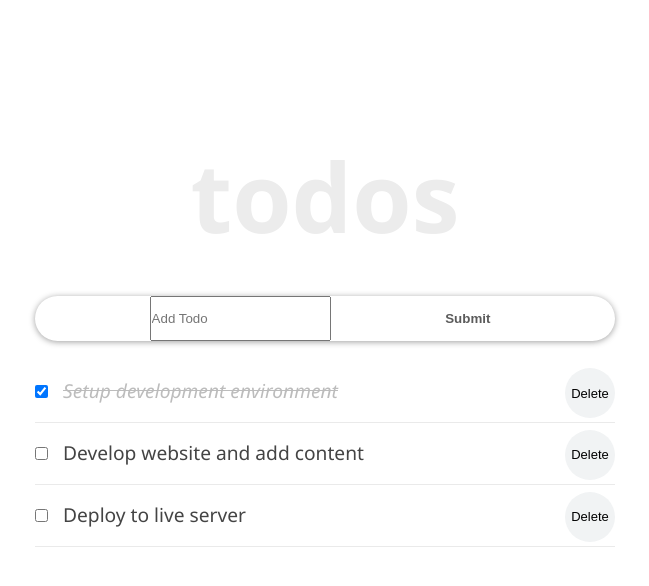
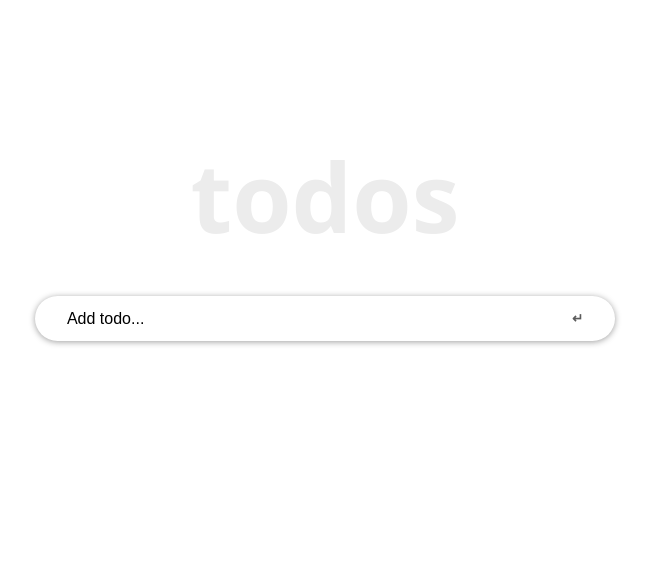
Before and after one commit to MrOmachi/Todo-App-React, a React (Create React App) app: page / in a window 1280 px wide. Shown: the top 586 px of the page, without its empty margins (315-964 px from the left). Built offline with nearby package versions, Linux system fonts and the light colour scheme.

Commit message:
Fix eslint errors

```diff
--- a/src/components/InputTodo.js
+++ b/src/components/InputTodo.js
@@ -1,41 +1,37 @@
-import React, { Component } from "react";
+import React, { useState } from 'react';
 
-class InputTodo extends Component {
-  state = {
-    title: "",
+const InputTodo = (props) => {
+  const [title, setTitle] = useState('');
+
+  const onChange = (e) => {
+    setTitle(e.target.value);
   };
 
-  onChange = (e) => {
-    this.setState({
-      title: e.target.value,
-    });
-  };
-
-  handleSubmit = (e) => {
+  const handleSubmit = (e) => {
     e.preventDefault();
-    if (this.state.title.trim()) {
-      this.props.addTodoProps(this.state.title);
-      this.setState({
-        title: "",
-      });
+    if (title.trim()) {
+      props.addTodoProps(title);
+      setTitle('');
     } else {
-      alert("Please write item");
+      alert('Please write item');
     }
   };
 
-  render() {
   return (
-      <form onSubmit={this.handleSubmit} className="form-container">
+    <form onSubmit={handleSubmit} className="form-container">
       <input
         type="text"
-          placeholder="Add Todo"
-          value={this.state.title}
-          onChange={this.onChange}
+        className="input-text"
+        placeholder="Add todo..."
+        value={title}
+        name="title"
+        onChange={onChange}
       />
-        <button className="input-submit">Submit</button>
+      <button type="submit" className="input-submit">
+        ↵
+      </button>
     </form>
   );
-  }
-}
+};
 
 export default InputTodo;
--- a/src/components/TodoContainer.js
+++ b/src/components/TodoContainer.js
@@ -1,33 +1,27 @@
-import React, { Component } from "react";
-import Header from "./Header";
-import InputTodo from "./InputTodo";
-import TodosList from "./TodosList";
-import { v4 as uuidv4 } from "uuid";
+import React, { useState, useEffect } from 'react';
+import { v4 as uuidv4 } from 'uuid';
+import Header from './Header';
+import InputTodo from './InputTodo';
+import TodosList from './TodosList';
 
-class TodoContainer extends Component {
-  state = {
-    todos: [
-      {
-        id: uuidv4(),
-        title: "Setup development environment",
-        completed: true,
-      },
-      {
-        id: uuidv4(),
-        title: "Develop website and add content",
-        completed: false,
-      },
-      {
-        id: uuidv4(),
-        title: "Deploy to live server",
-        completed: false,
-      },
-    ],
-  };
+const TodoContainer = () => {
+  function getInitialTodos() {
+    // getting stored items
+    const temp = localStorage.getItem('todos');
+    const savedTodos = JSON.parse(temp);
+    return savedTodos || [];
+  }
 
-  handleChange = (id) => {
-    this.setState((prevState) => ({
-      todos: prevState.todos.map((todo) => {
+  const [todos, setTodos] = useState(getInitialTodos());
+
+  useEffect(() => {
+    // storing todos items
+    const temp = JSON.stringify(todos);
+    localStorage.setItem('todos', temp);
+  }, [todos]);
+
+  const handleChange = (id) => {
+    setTodos((prevState) => prevState.map((todo) => {
       if (todo.id === id) {
         return {
           ...todo,
@@ -35,59 +29,47 @@ class TodoContainer extends Component {
         };
       }
       return todo;
-      }),
     }));
   };
 
-  delTodo = (id) => {
-    this.setState({
-      todos: [
-        ...this.state.todos.filter((todo) => {
-          return todo.id !== id;
-        }),
-      ],
-    });
+  const delTodo = (id) => {
+    setTodos([...todos.filter((todo) => todo.id !== id)]);
   };
 
-  addTodoItem = (title) => {
+  const addTodoItem = (title) => {
     const newTodo = {
       id: uuidv4(),
-      title: title,
+      title,
       completed: false,
     };
-
-    this.setState({
-      todos: [...this.state.todos, newTodo],
-    });
+    setTodos([...todos, newTodo]);
   };
 
-  setUpdate = (updatedTitle, id) => {
-    this.setState({
-      todos: this.state.todos.map((todo) => {
+  const setUpdate = (updatedTitle, id) => {
+    setTodos(
+      todos.map((todo) => {
         if (todo.id === id) {
           todo.title = updatedTitle;
         }
         return todo;
       }),
-    });
+    );
   };
 
-  render() {
   return (
     <div className="container">
       <div className="inner">
         <Header />
-          <InputTodo addTodoProps={this.addTodoItem} />
+        <InputTodo addTodoProps={addTodoItem} />
         <TodosList
-            todos={this.state.todos}
-            handleChangeProps={this.handleChange}
-            deleteTodoProps={this.delTodo}
-            setUpdate={this.setUpdate}
+          todos={todos}
+          handleChangeProps={handleChange}
+          deleteTodoProps={delTodo}
+          setUpdate={setUpdate}
         />
       </div>
     </div>
   );
-  }
-}
+};
 
 export default TodoContainer;
--- a/src/components/TodoItem.js
+++ b/src/components/TodoItem.js
@@ -1,49 +1,56 @@
-import React, { Component } from "react";
-import styles from "./TodoItem.module.css";
+import React, { useState, useEffect } from 'react';
+import styles from './TodoItem.module.css';
 
-class TodoItem extends Component {
-  state = {
-    editing: false,
+const TodoItem = (props) => {
+  const [editing, setEditing] = useState(false);
+
+  const handleEditing = () => {
+    setEditing(true);
   };
 
-  handleEditing = () => {
-    this.setState({
-      editing: true,
-    });
+  useEffect(
+    () => () => {
+
+    },
+    [],
+  );
+
+  const handleUpdatedDone = (event) => {
+    if (event.key === 'Enter') {
+      setEditing(false);
+    }
   };
 
-  handleUpdatedDone = (event) => {
-    if (event.key === "Enter") {
-      this.setState({ editing: false });
+  const completedStyle = {
+    fontStyle: 'italic',
+    color: '#595959',
+    opacity: 0.4,
+    textDecoration: 'line-through',
+  };
+
+  const { completed, id, title } = props.todo;
+
+  const viewMode = {};
+  const editMode = {};
+
+  if (editing) {
+    viewMode.display = 'none';
+  } else {
+    editMode.display = 'none';
   }
-  };
-  render() {
-    const completedStyle = {
-      fontStyle: "italic",
-      color: "#595959",
-      opacity: 0.4,
-      textDecoration: "line-through",
-    };
-    const { completed, id, title } = this.props.todo;
 
-    let viewMode = {};
-    let editMode = {};
-
-    if (this.state.editing) {
-      viewMode.display = "none";
-    } else {
-      editMode.display = "none";
-    }
   return (
     <li className={styles.item}>
-        <div onDoubleClick={this.handleEditing} style={viewMode}>
+      <div onDoubleClick={handleEditing} style={viewMode}>
         <input
           type="checkbox"
           className={styles.checkbox}
           checked={completed}
-            onChange={() => this.props.handleChangeProps(id)}
+          onChange={() => props.handleChangeProps(id)}
         />
-          <button onClick={() => this.props.deleteTodoProps(id)}>Delete</button>
+        <button type="submit" onClick={() => props.deleteTodoProps(id)}>
+          🗑️
+        </button>
         <span style={completed ? completedStyle : null}>{title}</span>
       </div>
       <input
@@ -52,13 +59,12 @@ class TodoItem extends Component {
         className={styles.textInput}
         value={title}
         onChange={(e) => {
-            this.props.setUpdate(e.target.value, id);
+          props.setUpdate(e.target.value, id);
         }}
-          onKeyDown={this.handleUpdatedDone}
+        onKeyDown={handleUpdatedDone}
       />
     </li>
   );
-  }
-}
+};
 
 export default TodoItem;
--- a/src/components/TodosList.js
+++ b/src/components/TodosList.js
@@ -1,22 +1,17 @@
-import React, { Component } from "react";
-import TodoItem from "./TodoItem";
+import React from 'react';
+import TodoItem from './TodoItem';
 
-class TodosList extends Component {
-  render() {
-    return (
+const TodosList = (props) => (
   <ul>
-        {this.props.todos.map((todo) => (
+    {props.todos.map((todo) => (
       <TodoItem
         key={todo.id}
         todo={todo}
-            handleChangeProps={this.props.handleChangeProps}
-            deleteTodoProps={this.props.deleteTodoProps}
-            setUpdate={this.props.setUpdate}
+        handleChangeProps={props.handleChangeProps}
+        deleteTodoProps={props.deleteTodoProps}
+        setUpdate={props.setUpdate}
       />
     ))}
   </ul>
 );
-  }
-}
-
 export default TodosList;
--- a/src/index.js
+++ b/src/index.js
@@ -8,7 +8,7 @@ const root = ReactDOM.createRoot(document.getElementById('root'));
 root.render(
   <React.StrictMode>
     <App />
-  </React.StrictMode>
+  </React.StrictMode>,
 );
 
 // If you want to start measuring performance in your app, pass a function
--- a/src/reportWebVitals.js
+++ b/src/reportWebVitals.js
@@ -1,6 +1,8 @@
-const reportWebVitals = onPerfEntry => {
+const reportWebVitals = (onPerfEntry) => {
   if (onPerfEntry && onPerfEntry instanceof Function) {
-    import('web-vitals').then(({ getCLS, getFID, getFCP, getLCP, getTTFB }) => {
+    import('web-vitals').then(({
+      getCLS, getFID, getFCP, getLCP, getTTFB,
+    }) => {
       getCLS(onPerfEntry);
       getFID(onPerfEntry);
       getFCP(onPerfEntry);
```
Also changed, not shown: package.json (+18 -0 lines), src/App.js (+3 -4 lines), src/components/Header.js (+9 -11 lines), .babelrc (added), .eslintrc.json (added), .stylelintrc.json (added), 1 other file (tests, documents, lock files or other folders). Lines whose indentation alone changed are shown as unchanged.
